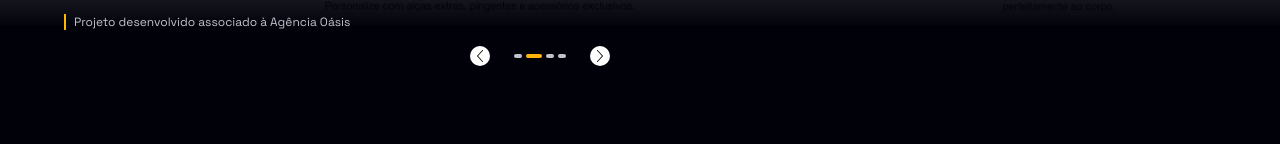
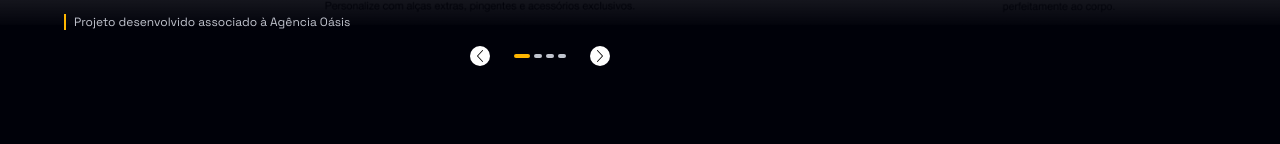
Before and after one commit to itsmesiq/portfolio, a Next.js app: page / in a window 1280 px wide. Shown: the part 1707-1851 px from the top of the page. Built offline with nearby package versions, Linux system fonts and the light colour scheme.

Commit message:
feat: integrate embla-carousel for CaseCarousel component and streamline project navigation

```diff
--- a/package.json
+++ b/package.json
@@ -11,6 +11,7 @@
   "dependencies": {
     "@vercel/analytics": "^2.0.1",
     "@vercel/speed-insights": "^2.0.0",
+    "embla-carousel-react": "^8.6.0",
     "motion": "^12.42.2",
     "next": "16.2.10",
     "next-themes": "^0.4.6",
--- a/src/components/Cases/CaseCarousel/CaseCarousel.tsx
+++ b/src/components/Cases/CaseCarousel/CaseCarousel.tsx
@@ -1,88 +1,55 @@
 "use client";
 
 import { cases } from "@/data/projects";
-import { useLayoutEffect, useRef, useState } from "react";
+import { useEffect, useLayoutEffect, useRef, useState } from "react";
 import { CaseImage } from "./CaseImage";
 import { CaseOverlay } from "./CaseOverlay";
 import { motion } from "motion/react";
+import useEmblaCarousel from "embla-carousel-react";
 
 export function CaseCarousel() {
-    const slides = [
-        cases[cases.length - 1],
-        ...cases,
-        cases[0]
-    ];
+    const [emblaRef, emblaApi] = useEmblaCarousel({
+        loop: true,
+        align: "start",
+    });
 
-    const [transitionEnabled, setTransitionEnabled] = useState(true);
+    const [currentIndex, setCurrentIndex] = useState(0);
 
-    const [currentIndex, setCurrentIndex] = useState(1);
-
-    const currentProject = slides[currentIndex];
+    const currentProject = cases[currentIndex];
 
     const next = () => {
-        setCurrentIndex((prevIndex) => prevIndex + 1 );
+        emblaApi?.scrollNext();
     };
 
     const previous = () => {
-        setCurrentIndex((prevIndex) => prevIndex - 1);
+        emblaApi?.scrollPrev();
     };
 
-    const trackRef = useRef<HTMLDivElement>(null);
-    const [slideWidth, setSlideWidth] = useState(0);
+    useEffect(() => {
+        if (!emblaApi) return;
 
-    useLayoutEffect(() => {
-        if (!trackRef.current) return;
-
-        const update = () => {
-            const slide = trackRef.current!.firstElementChild as HTMLElement;
-
-            setSlideWidth(slide.clientWidth);
+        const onSelect = () => {
+            setCurrentIndex(emblaApi.selectedScrollSnap());
         };
 
-        update();
+        emblaApi.on("select", onSelect);
 
-        const observer = new ResizeObserver(update);
-        observer.observe(trackRef.current);
-        return () => observer.disconnect();
-    }, []);
+        onSelect();
+
+        return () => {
+            emblaApi.off("select", onSelect);
+        };
+    }, [emblaApi]);
 
     return (
         <div>
             <div className="relative py-12">
-                <div className="overflow-hidden">
-                    <motion.div
-                        ref={trackRef}
-                        className="grid grid-flow-col xl:auto-cols-[75%] 2xl:auto-cols-[60%]"
-                        animate={{ x: -(currentIndex * slideWidth) }}
-                        transition={
-                            transitionEnabled
-                            ? { duration: 0.7, ease: "easeOut" }
-                            : { duration: 0, ease: "linear" }
-                        }
-                        onAnimationComplete={() => {
-                            if (currentIndex === slides.length - 1) {
-                                setTransitionEnabled(false);
-                                setCurrentIndex(1);
-
-                                requestAnimationFrame(() => {
-                                    setTransitionEnabled(true);
-                                });
-                            }
-
-                            if (currentIndex === 0) {
-                                setTransitionEnabled(false);
-                                setCurrentIndex(slides.length - 2);
-
-                                requestAnimationFrame(() => {
-                                    setTransitionEnabled(true);
-                                });
-                            }
-                        }}
-                    >
-                        {slides.map((project, index) => (
+                <div ref={emblaRef} className="overflow-hidden">
+                    <div className="grid grid-flow-col xl:auto-cols-[75%] 2xl:auto-cols-[60%]">
+                        {cases.map((project, index) => (
                             <CaseImage key={`${project.slug}-${index}`} project={project} index={index} />
                         ))}
-                    </motion.div>
+                    </div>
                 </div>
                 <div className="absolute left-0 right-0 bottom-11 bg-[linear-gradient(180deg,rgba(16,16,33,0)_0%,#000109_100%)] w-full h-90.5"></div>
                 <CaseOverlay
```
Also changed, not shown: 1 other file (tests, documents, lock files or other folders).
